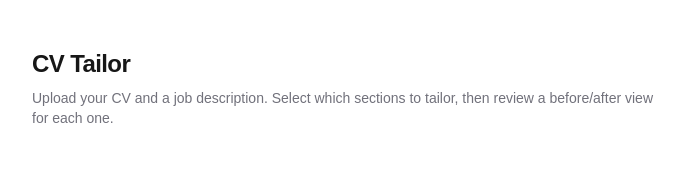
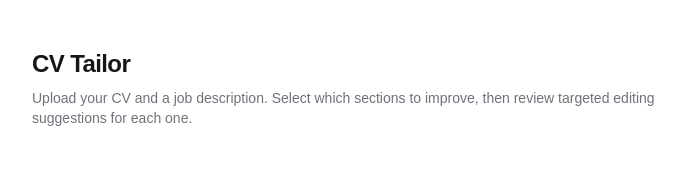
Before and after one commit to IrynaLypnyk/cv-tailor, a Next.js app: page / in a window 1280 px wide. Shown: the top 170 px of the page, without its empty margins (296-983 px from the left). Built offline with nearby package versions, Linux system fonts and the light colour scheme.

Commit message:
feat: pass insights from hook to TailoredSectionsResult in TailorPage

```diff
--- a/components/TailorPage.tsx
+++ b/components/TailorPage.tsx
@@ -10,6 +10,7 @@ export function TailorPage() {
   const {
     status,
     sections,
+    insights,
     error,
     extractSections,
     toggleSection,
@@ -31,8 +32,8 @@ export function TailorPage() {
           CV Tailor
         </h1>
         <p className="text-sm text-zinc-500">
-          Upload your CV and a job description. Select which sections to tailor,
-          then review a before/after view for each one.
+          Upload your CV and a job description. Select which sections to improve,
+          then review targeted editing suggestions for each one.
         </p>
       </header>
 
@@ -59,7 +60,7 @@ export function TailorPage() {
       )}
 
       {showResult && (
-        <TailoredSectionsResult sections={sections} onReset={reset} />
+        <TailoredSectionsResult insights={insights} onReset={reset} />
       )}
     </div>
   );
```
